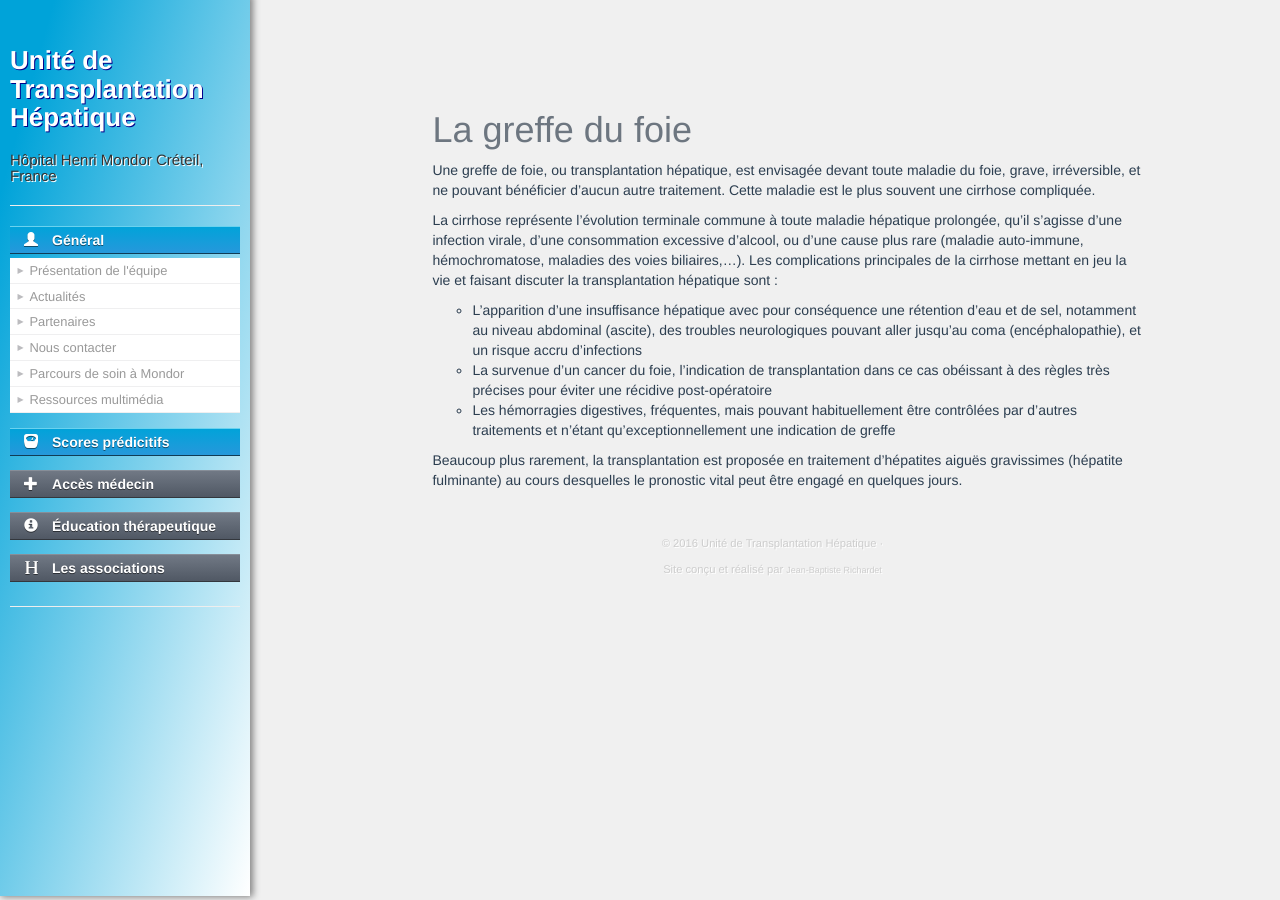
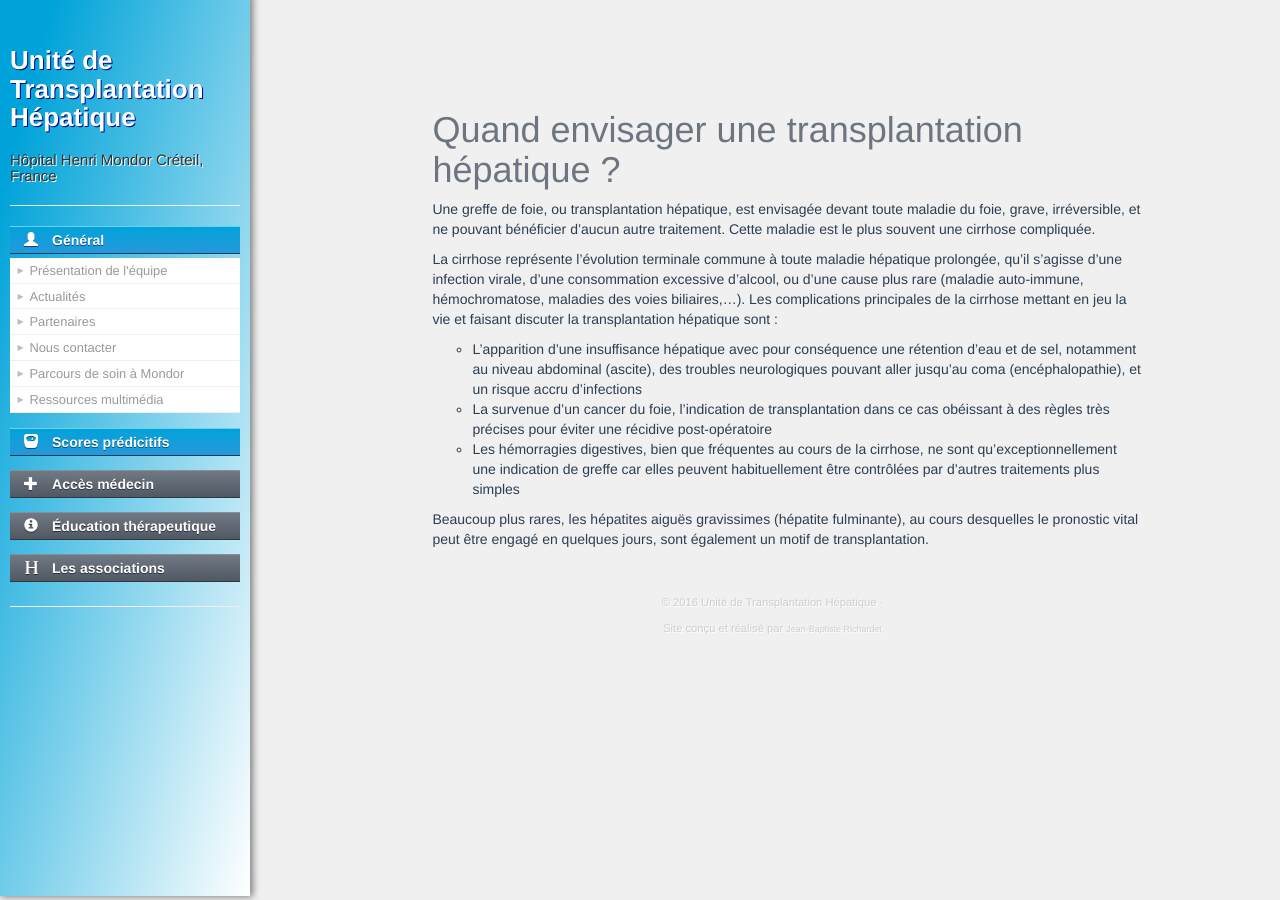
Before and after one commit to jphr/ARPHD, a Jekyll site: the page built from parcours.html, in a window 1280 px wide. Built offline with Jekyll 4.4.1, drawn with Linux system fonts in a browser that asks for light colours.

Commit message:
Update parcours.html

```diff
--- a/parcours.html
+++ b/parcours.html
@@ -1,9 +1,9 @@
 ---
-title: Unité de Transplantation Hépatique - Parcours de soin à Mondor
+title: Unité de Transplantation Hépatique - Indication de la transplatation hépatique
 ---
 <div class="container">
   <div class="container">
-    <h1>La greffe du foie</h1>
+    <h1>Quand envisager une transplantation hépatique ?</h1>
     <p>Une greffe de foie, ou transplantation hépatique, est envisagée devant toute maladie du foie, grave, irréversible, et ne pouvant bénéficier d’aucun autre traitement.
     Cette maladie est  le plus souvent une cirrhose compliquée.</p>
     <p>La cirrhose représente l’évolution terminale commune à toute maladie hépatique prolongée, qu’il s’agisse d’une infection virale, d’une consommation excessive d’alcool, ou d’une cause plus rare (maladie auto-immune, hémochromatose, maladies des voies biliaires,…).
@@ -11,9 +11,9 @@ title: Unité de Transplantation Hépatique - Parcours de soin à Mondor
     <ul>
       <li class="bullet">L’apparition d’une insuffisance hépatique avec pour conséquence une rétention d’eau et de sel, notamment au niveau abdominal (ascite), des troubles neurologiques pouvant aller jusqu’au coma (encéphalopathie), et un risque accru d’infections</li>
       <li class="bullet">La survenue d’un cancer du foie, l’indication de transplantation dans ce cas obéissant à des règles très précises pour éviter une récidive post-opératoire</li>
-      <li class="bullet">Les hémorragies digestives, fréquentes, mais pouvant habituellement être contrôlées par d’autres traitements et n’étant qu’exceptionnellement une indication de greffe</li>
+      <li class="bullet">Les hémorragies digestives, bien que fréquentes au cours de la cirrhose, ne sont qu’exceptionnellement une indication de greffe car elles peuvent habituellement être contrôlées par d’autres traitements plus simples</li>
       </ul>
-    Beaucoup plus rarement, la transplantation est proposée en traitement d’hépatites aiguës gravissimes (hépatite fulminante) au cours desquelles le pronostic vital peut être engagé en quelques jours.
+    Beaucoup plus rares, les hépatites aiguës gravissimes (hépatite fulminante), au cours desquelles le pronostic vital peut être engagé en quelques jours, sont également un motif de transplantation.
     </p>
   </div>
 </div>
```
